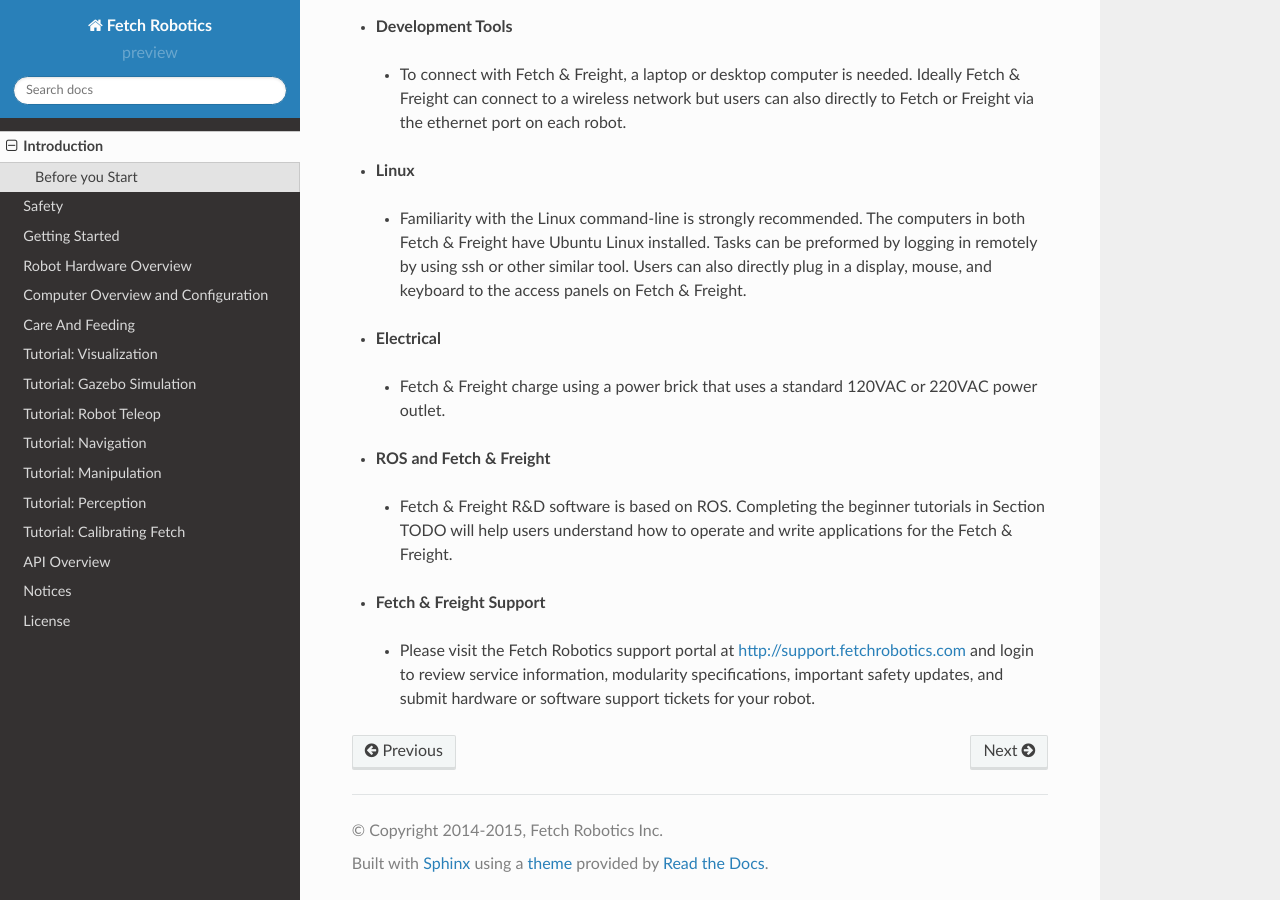
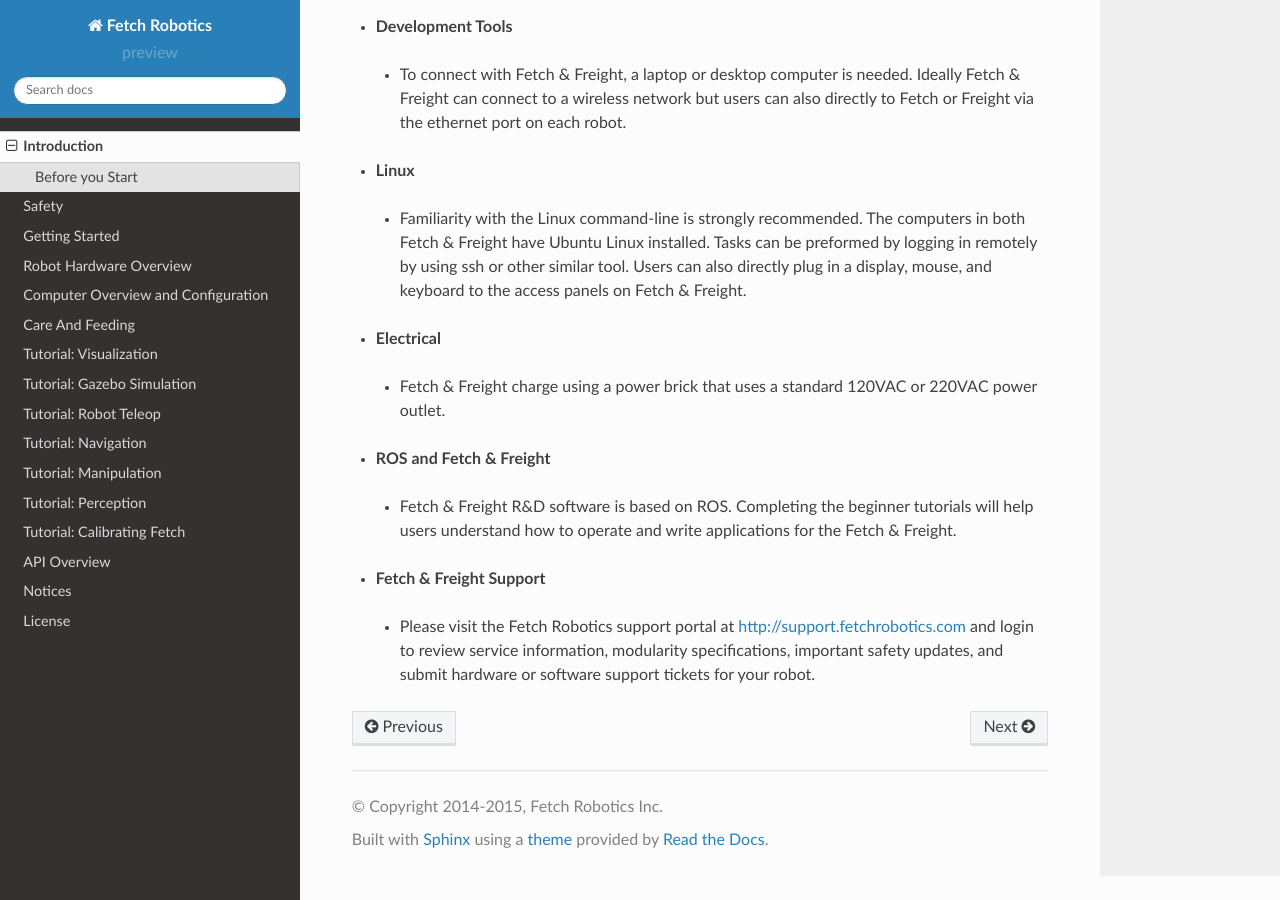
Before and after one commit to fetchrobotics/docs, a Sphinx documentation site: the page built from source/introduction.rst, in a window 1280 px wide and 900 px high, scrolled down 921 px. Built offline with Sphinx 7.4.7 and the Read the Docs theme 2.0.0, drawn with Linux system fonts in a browser that asks for light colours.

Commit message:
removing TODO

```diff
--- a/source/introduction.rst
+++ b/source/introduction.rst
@@ -57,8 +57,8 @@
 
 * **ROS and Fetch & Freight**
 
- - Fetch & Freight R&D software is based on ROS. Completing the beginner
-   tutorials in Section TODO will help users understand how to operate and
+ - Fetch & Freight R&D software is based on ROS. Completing the
+   beginner tutorials will help users understand how to operate and
    write applications for the Fetch & Freight.
 
 * **Fetch & Freight Support**
```
